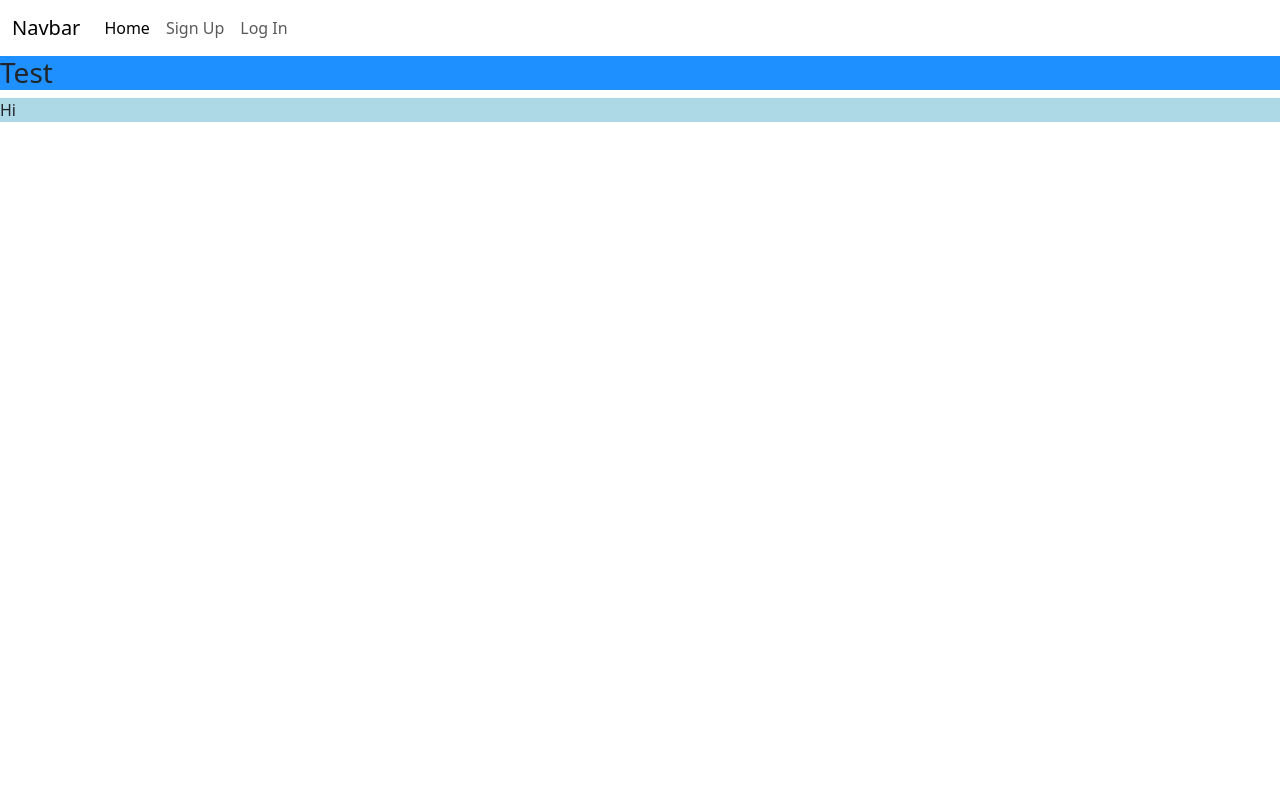
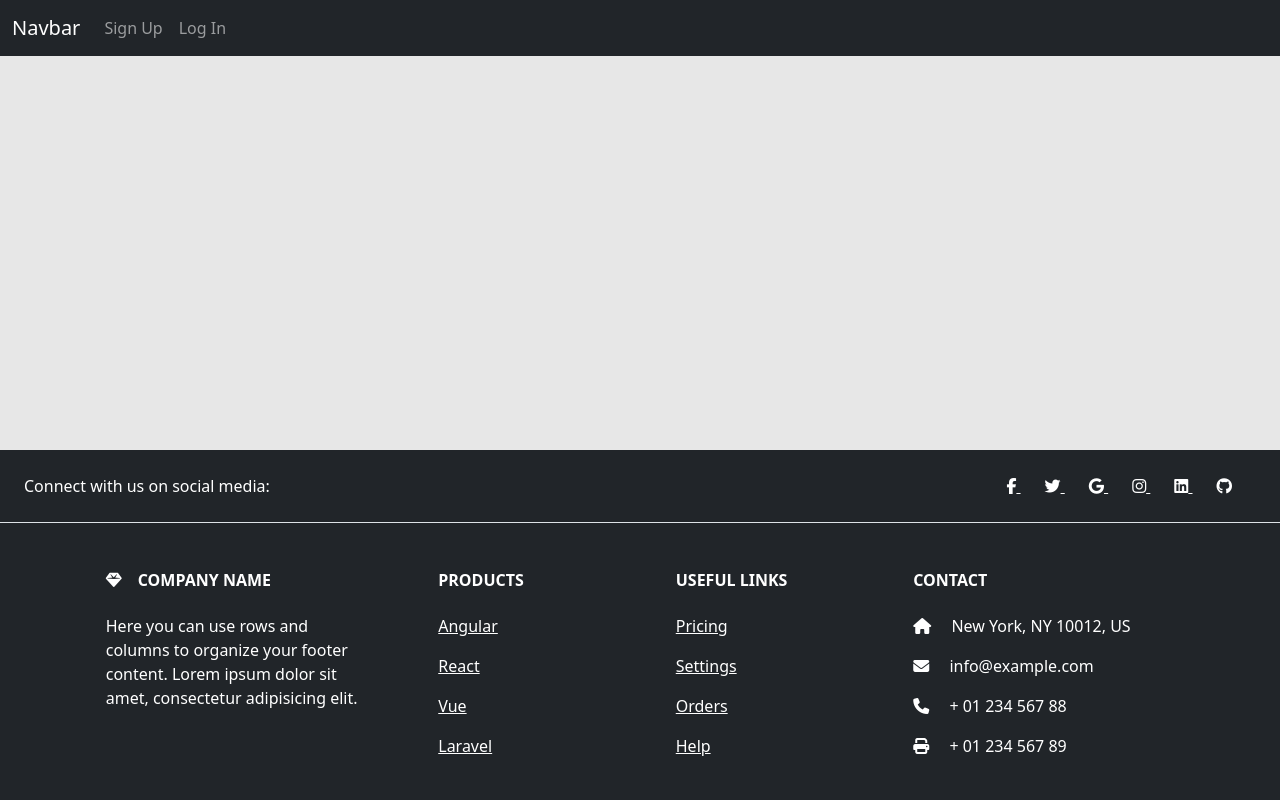
Before and after one commit to JohnDurand33/flaskAPI2.0, a Flask app: page / in a window 1280 px wide. Run offline with Flask 3, Linux system fonts and the light colour scheme; data that the repository does not hold is empty; some libraries are stand-ins or nearby versions.

Commit message:
updates to nav

```diff
--- a/app/static/main.css
+++ b/app/static/main.css
@@ -1,14 +1,33 @@
-#john {
-    background-color: dodgerblue;
-}
-
 label {
     padding-left: 2px;
     padding-bottom: 3px;
     padding-top: 3px;
     font-family: 'Segoe UI', Tahoma, Geneva, Verdana, sans-serif;
 }
+
+body, html {
+    margin: 0;
+    padding: 0;
+    height: 100%;
+    background-color: #e7e7e7;
+}
+body {
+    position: relative;
+    padding-bottom: 0; /* Adjust based on the height of your footer */
+}
+footer {
+    position: absolute;
+    bottom: 0;
+    left: 0;
+    width: 100%;
+    height: 350px; /* Set the height of your footer */
+    background-color: #000;
+    color: white;
+    text-align: center;
+}
+
 form {
+    background-color: white;
     margin-left: 20px;
     border-radius: 10px;
 }
--- a/app/templates/base.html
+++ b/app/templates/base.html
@@ -32,7 +32,6 @@
             {% block content %} {% endblock %}
         </div>
 
-        <h3 id="john">Test</h3>
         {% include 'footer.html' %}
         <!-- Optional JavaScript -->
         <!-- jQuery first, then Popper.js, then Bootstrap JS -->
@@ -41,5 +40,4 @@
         <script src="https://kit.fontawesome.com/2915edae82.js" crossorigin="anonymous"></script>
         <script src="https://cdn.jsdelivr.net/npm/bootstrap@5.3.3/dist/js/bootstrap.bundle.min.js" integrity="sha384-YvpcrYf0tY3lHB60NNkmXc5s9fDVZLESaAA55NDzOxhy9GkcIdslK1eN7N6jIeHz" crossorigin="anonymous"></script>
 </body>
-    </body>
 </html>
--- a/app/templates/footer.html
+++ b/app/templates/footer.html
@@ -1,4 +1,110 @@
+<footer class="text-center text-lg-start bg-dark text-white">
+    <!-- Section: Social media -->
+    <section
+        class="d-flex justify-content-center justify-content-lg-between p-4 border-bottom"
+    >
+        <!-- Left -->
+        <div class="me-5 d-none d-lg-block">
+            <span>Connect with us on social media:</span>
+        </div>
+        <!-- Left -->
 
-<footer style="width: 100vw; background-color: lightblue">
-    Hi
+        <!-- Right -->
+        <div>
+            <a href="" class="me-4 text-reset">
+                <i class="fab fa-facebook-f"></i>
+            </a>
+            <a href="" class="me-4 text-reset">
+                <i class="fab fa-twitter"></i>
+            </a>
+            <a href="" class="me-4 text-reset">
+                <i class="fab fa-google"></i>
+            </a>
+            <a href="" class="me-4 text-reset">
+                <i class="fab fa-instagram"></i>
+            </a>
+            <a href="" class="me-4 text-reset">
+                <i class="fab fa-linkedin"></i>
+            </a>
+            <a href="" class="me-4 text-reset">
+                <i class="fab fa-github"></i>
+            </a>
+        </div>
+        <!-- Right -->
+    </section>
+
+    <!-- Section: Links  -->
+    <section class="">
+        <div class="container text-center text-md-start mt-5">
+            <div class="row mt-3">
+                <!-- Grid column -->
+                <div class="col-md-3 col-lg-4 col-xl-3 mx-auto mb-4">
+                    <!-- Content -->
+                    <h6 class="text-uppercase fw-bold mb-4">
+                        <i class="fas fa-gem me-3"></i>Company name
+                    </h6>
+                    <p>
+                        Here you can use rows and columns to organize your
+                        footer content. Lorem ipsum dolor sit amet, consectetur
+                        adipisicing elit.
+                    </p>
+                </div>
+                <!-- Grid column -->
+
+                <!-- Grid column -->
+                <div class="col-md-2 col-lg-2 col-xl-2 mx-auto mb-4">
+                    <!-- Links -->
+                    <h6 class="text-uppercase fw-bold mb-4">Products</h6>
+                    <p>
+                        <a href="#!" class="text-reset"> Angular </a>
+                    </p>
+                    <p>
+                        <a href="#!" class="text-reset"> React </a>
+                    </p>
+                    <p>
+                        <a href="#!" class="text-reset"> Vue </a>
+                    </p>
+                    <p>
+                        <a href="#!" class="text-reset"> Laravel </a>
+                    </p>
+                </div>
+                <!-- Grid column -->
+
+                <!-- Grid column -->
+                <div class="col-md-3 col-lg-2 col-xl-2 mx-auto mb-4">
+                    <!-- Links -->
+                    <h6 class="text-uppercase fw-bold mb-4">Useful links</h6>
+                    <p>
+                        <a href="#!" class="text-reset"> Pricing </a>
+                    </p>
+                    <p>
+                        <a href="#!" class="text-reset"> Settings </a>
+                    </p>
+                    <p>
+                        <a href="#!" class="text-reset"> Orders </a>
+                    </p>
+                    <p>
+                        <a href="#!" class="text-reset"> Help </a>
+                    </p>
+                </div>
+                <!-- Grid column -->
+
+                <!-- Grid column -->
+                <div class="col-md-4 col-lg-3 col-xl-3 mx-auto mb-md-0 mb-4">
+                    <!-- Links -->
+                    <h6 class="text-uppercase fw-bold mb-4">Contact</h6>
+                    <p>
+                        <i class="fas fa-home me-3"></i> New York, NY 10012, US
+                    </p>
+                    <p>
+                        <i class="fas fa-envelope me-3"></i>
+                        info@example.com
+                    </p>
+                    <p><i class="fas fa-phone me-3"></i> + 01 234 567 88</p>
+                    <p><i class="fas fa-print me-3"></i> + 01 234 567 89</p>
+                </div>
+                <!-- Grid column -->
+            </div>
+        </div>
+    </section>
 </footer>
--- a/app/templates/nav.html
+++ b/app/templates/nav.html
@@ -1,47 +1,29 @@
-
-        <nav class="navbar navbar-expand-lg bg-body-primary">
+<nav class="navbar navbar-expand-lg bg-dark mb-2" data-bs-theme="dark">
     <div class="container-fluid">
         <a class="navbar-brand" href="#">Navbar</a>
         <button
             class="navbar-toggler"
             type="button"
             data-bs-toggle="collapse"
-                    data-bs-target="#navbarNav"
-                    aria-controls="navbarNav"
+            data-bs-target="#navbarNavAltMarkup"
+            aria-controls="navbarNavAltMarkup"
             aria-expanded="false"
             aria-label="Toggle navigation"
         >
             <span class="navbar-toggler-icon"></span>
         </button>
-                <div class="collapse navbar-collapse" id="navbarNav">
-                    <ul class="navbar-nav">
-                        <li class="nav-item">
-                            <a
-                                class="nav-link active"
-                                aria-current="page"
-                                href="/"
-                                >Home</a
-                            >
-                        </li>
+        <div class="collapse navbar-collapse" id="navbarNavAltMarkup">
+            <div class="navbar-nav">
                     {% if current_user.is_authenticated %}
-                        <li class="nav-item">
                         <a class="nav-link" href="/posts/create">Create Post</a>
-                        </li>
-                        <li class="nav-item">
                         <a class="nav-link" href="/users">Users</a>
-                        </li>
-                        <li class="nav-item">
                         <a class="nav-link" href="/logout">Log Out</a>
-                        </li>
                     {% else %}
-                        <li class="nav-item">
                         <a class="nav-link" href="/signup">Sign Up</a>
-                        </li>
-                        <li class="nav-item">
                         <a class="nav-link" href="/login">Log In</a>
-                        </li>
                     {% endif %}
                 </ul>
             </div>
         </div>
+    </div>
 </nav>
```
Also changed, not shown: app/templates/scratch.html (added, +17 -0 lines). Lines whose indentation alone changed are shown as unchanged.
